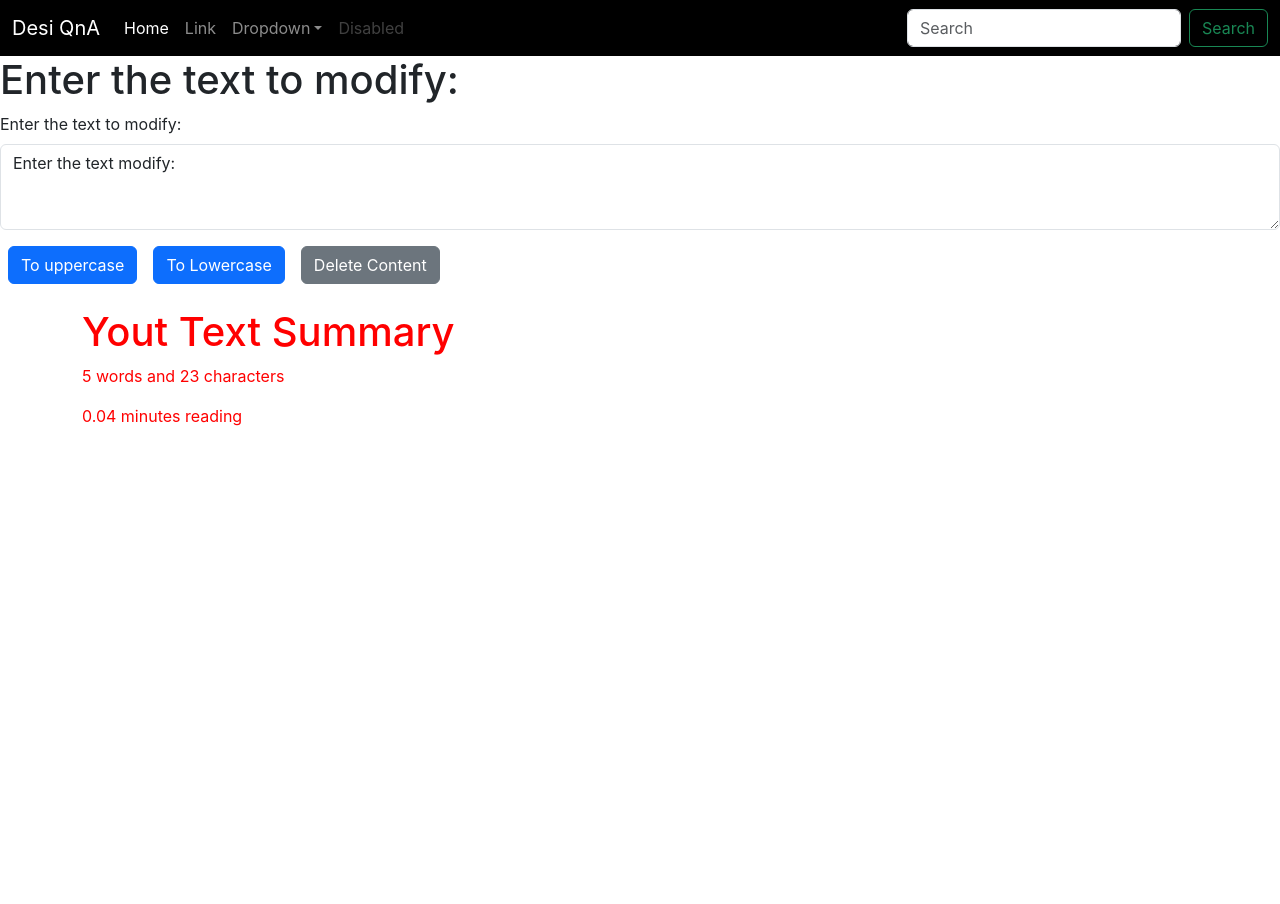
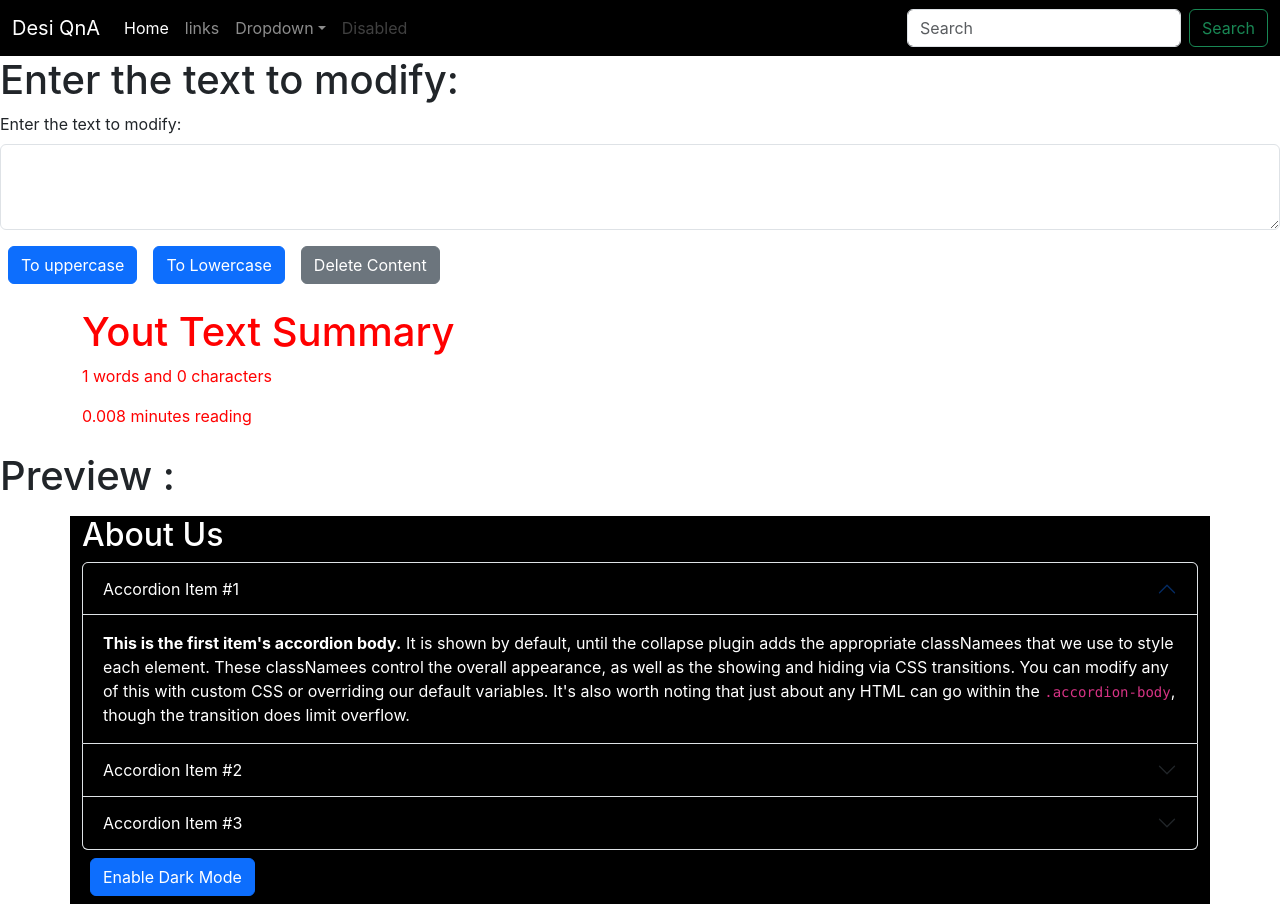
Before and after one commit to Ajit-Ravan/New_ReactJs, a React (Create React App) app in the folder my-app/: page / in a window 1280 px wide. Before the commit the page ends 800 px from the top, so only its background shows below. Built offline with nearby package versions, Linux system fonts and the light colour scheme.

Commit message:
using styling inside of JSX

```diff
--- /dev/null
+++ b/my-app/src/About.js
@@ -0,0 +1,83 @@
+import React, { useState } from 'react'
+
+export default function About() {
+    //INSTEAD OF THIS OBJECT WE CAN USE THE USE STATE
+    // let myStyle = {
+    //     color:'white',
+    //     background:'black'
+    // }
+
+    //changing button text
+    const [btnText,setBtnText] = useState("Enable Dark Mode");
+
+    const [myStyle,setMyStyle] =useState({
+        color : 'white',
+        background: 'black'
+    });
+
+    let toggleStyle =()=>{
+        if(myStyle.color =='white'){
+            setMyStyle({
+                color:'black',
+                backgroundColor : 'white'
+            });
+            setBtnText('Enable Dark Mode');
+        }else{
+            setMyStyle({
+                color: 'white',
+                backgroundColor:'black'
+            });
+            setBtnText('Enabel Light Mode');
+        }
+    }
+  return (
+    // The <div /> syntax is transformed at build time to React.createElement('div').
+    //we can use also <> </>
+    <div className='container' style={myStyle}>
+        <h2>About Us</h2>
+        <div className="accordion" id="accordionExample" >
+     <div className="accordion-item">
+        <h2 className="accordion-header" >
+        <button className="accordion-button" type="button" data-bs-toggle="collapse" data-bs-target="#collapseOne" aria-expanded="true" aria-controls="collapseOne" style={myStyle}>
+         Accordion Item #1
+        </button>
+        </h2>
+    <div id="collapseOne" className="accordion-collapse collapse show" data-bs-parent="#accordionExample"  style={myStyle}>
+      <div className="accordion-body">
+        <strong>This is the first item's accordion body.</strong> It is shown by default, until the collapse plugin adds the appropriate classNamees that we use to style each element. These classNamees control the overall appearance, as well as the showing and hiding via CSS transitions. You can modify any of this with custom CSS or overriding our default variables. It's also worth noting that just about any HTML can go within the <code>.accordion-body</code>, though the transition does limit overflow.
+      </div>
+    </div>
+  </div>
+  <div className="accordion-item">
+    <h2 className="accordion-header">
+      <button className="accordion-button collapsed" type="button" data-bs-toggle="collapse" data-bs-target="#collapseTwo" aria-expanded="false" aria-controls="collapseTwo" style={myStyle}>
+        Accordion Item #2
+      </button>
+    </h2>
+    <div id="collapseTwo" className="accordion-collapse collapse" data-bs-parent="#accordionExample"  style={myStyle}>
+      <div className="accordion-body">
+        <strong>This is the second item's accordion body.</strong> It is hidden by default, until the collapse plugin adds the appropriate classNamees that we use to style each element. These classNamees control the overall appearance, as well as the showing and hiding via CSS transitions. You can modify any of this with custom CSS or overriding our default variables. It's also worth noting that just about any HTML can go within the <code>.accordion-body</code>, though the transition does limit overflow.
+      </div>
+    </div>
+  </div>
+  <div className="accordion-item">
+    <h2 className="accordion-header">
+      <button className="accordion-button collapsed" type="button" data-bs-toggle="collapse" data-bs-target="#collapseThree" aria-expanded="false" aria-controls="collapseThree" style={myStyle}>
+        Accordion Item #3
+      </button>
+    </h2>
+    <div id="collapseThree" className="accordion-collapse collapse" data-bs-parent="#accordionExample"  style={myStyle}>
+      <div className="accordion-body">
+        <strong>This is the third item's accordion body.</strong> It is hidden by default, until the collapse plugin adds the appropriate classNamees that we use to style each element. These classNamees control the overall appearance, as well as the showing and hiding via CSS transitions. You can modify any of this with custom CSS or overriding our default variables. It's also worth noting that just about any HTML can go within the <code>.accordion-body</code>, though the transition does limit overflow.
+      </div>
+    </div>
+  </div>
+</div>
+    <div>
+        <button type = "button" onClick={toggleStyle} className="btn btn-primary mx-2 my-2">{btnText}</button>
+    </div>
+
+
+    </div>
+  )
+}
--- a/my-app/src/App.js
+++ b/my-app/src/App.js
@@ -1,3 +1,4 @@
+import About from "./About";
 import "./App.css";
 
 import Navbar from "./Navbar";
@@ -5,8 +6,9 @@
 function App() {
   return (
     <>
-      <Navbar title="Desi QnA" />
+      <Navbar title="Desi QnA" link ='links' />
       <TextForms heading = "Enter the text to modify: "/>
+      <About/>
     </>
   );
 }
--- a/my-app/src/Navbar.js
+++ b/my-app/src/Navbar.js
@@ -33,7 +33,7 @@
                 </li>
                 <li className="nav-item">
                   <a className="nav-link" href="#">
-                    Link
+                    {props.link}
                   </a>
                 </li>
                 <li className="nav-item dropdown">
--- a/my-app/src/TextForms.js
+++ b/my-app/src/TextForms.js
@@ -21,7 +21,7 @@
         setText(event.target.value);
         console.log("on change function");
     }
-    const [text, setText] = useState("Enter the text modify: ");
+    const [text, setText] = useState("");
     // setText("this is new text from settext");
   // console.log(text);
 
@@ -40,13 +40,16 @@
         <button className="btn btn-primary mx-2" onClick={handleUpClick}>To uppercase</button>
         <button className="btn btn-primary mx-2" onClick={handleToLowClick}>To Lowercase</button>
         <button type="button" class="btn btn-secondary mx-2" onClick={handleDelete}>Delete Content</button>
+      </div>
 
-      </div>
       <div className="container my-4">
         <h1>Yout Text Summary</h1>
         <p>{text.split(" ").length} words and {text.length} characters</p>
         <p>{ 0.008*text.split(" ").length} minutes reading</p>
       </div>
+
+        <h1>Preview :</h1>
+        <p>{text}</p>
       </>
   )
 }
```
Lines whose indentation alone changed are shown as unchanged.
